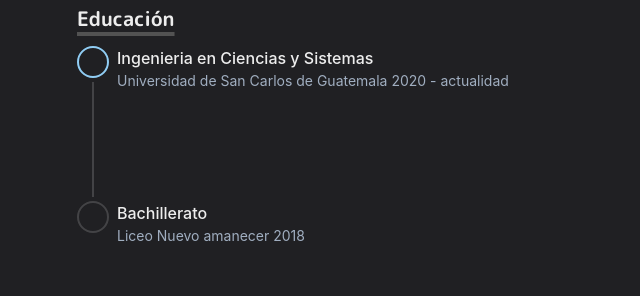
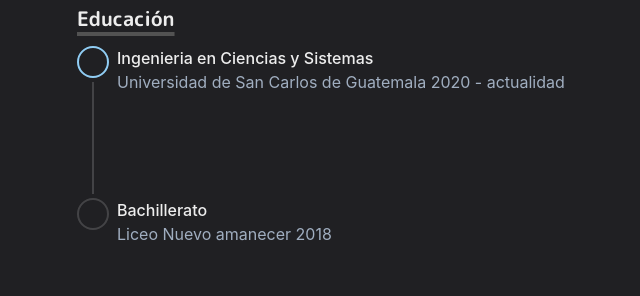
Before and after one commit to GersonOtoniel/My_Portafolio, a React (Vite) app: page / in a window 1280 px wide. Shown: the part 1154-1450 px from the top of the page, without its empty margins (275-915 px from the left). Built offline with nearby package versions, Linux system fonts and the light colour scheme.

Commit message:
update file Education.jsx

```diff
--- a/src/components/Education.jsx
+++ b/src/components/Education.jsx
@@ -1,6 +1,6 @@
 import { Stepper, Step, StepIndicator, StepStatus,
     Box, StepTitle, StepIcon, StepNumber, StepDescription,
-    StepSeparator, useSteps, Heading } from "@chakra-ui/react"
+    StepSeparator, useSteps, Heading, useBreakpointValue } from "@chakra-ui/react"
 import Section from "./Section"
 
 const steps = [
@@ -13,6 +13,7 @@ export const Education = () => {
         index: 0,
         count: steps.length,
       })
+
     return(
         <Section delay={0.3}>
             <Heading as="h3" variant="section-title">
@@ -28,7 +29,14 @@ export const Education = () => {
 
                 <Box flexShrink='0'>
                     <StepTitle>{step.title}</StepTitle>
-                    <StepDescription>{step.description}</StepDescription>
+                    <StepDescription
+                    fontSize={{ base: "sm", md: "md" }}
+                    textAlign="justify"
+                    whiteSpace="normal"
+                    wordBreak="break-word"
+                    overflowWrap="break-word"
+
+                    >{step.description}</StepDescription>
                 </Box>
 
                 <StepSeparator />
```
